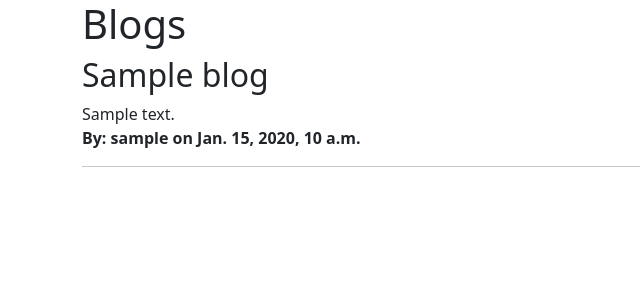
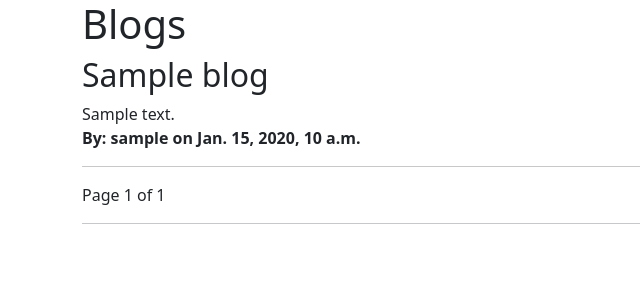
Before and after one commit to KayongoYongo/PC-Builders_MarketPlace, a Django app: template pc_builders_marketplace/blog_app/templates/blog_app/blog_list.html in a window 1280 px wide. Shown: the top 300 px of the page, without its empty margins (0-640 px from the left). Run offline with Django 5.2, Linux system fonts and the light colour scheme; the template is opened without the code that fills it: most values are stand-ins (such as "Sample title", 1, 10 or a date in 2020); data that the repository does not hold is empty; some libraries are stand-ins or nearby versions.

Commit message:
impliment pagination on the blog list

```diff
--- a/pc_builders_marketplace/blog_app/templates/blog_app/blog_list.html
+++ b/pc_builders_marketplace/blog_app/templates/blog_app/blog_list.html
@@ -4,12 +4,14 @@
 {% block title %}Blog list{% endblock %}
 {% block head %}
     {{ super }}
+    <!-- Load Bootstrap CSS for styling -->
     <link rel="stylesheet" href="https://cdn.jsdelivr.net/npm/bootstrap@5.0.0-beta3/dist/css/bootstrap.min.css">
 {% endblock %}
 {% block content %}
 <div class="container">
     <h1>Blogs</h1>
-    {% for blog in blogs %}
+    <!-- Loop through each blog in the paginated page object -->
+    {% for blog in page_obj %}
         <a href="{% url 'view_blog' blog.id %}" class="text-decoration-none text-reset">
             <div class="blog-post">
                 <h2>{{ blog.title }}</h2>
@@ -21,5 +23,19 @@
         </a>
         <hr>
     {% endfor %}
-</div>
+
+    {% if page_obj.has_previous %}
+        <a href="?page=1">&laquo First</a>
+        <a href="?page={{ page_obj.previous_page_number }}">Previous</a>
+    {% endif %}
+
+    Page {{ page_obj.number }} of {{ page_obj.paginator.num_pages }}
+
+    {% if page_obj.has_next %}
+        <a href="?page={{ page_obj.next_page_number }}">next</a>
+        <a href="?page={{ page_obj.paginator.num_pages }}">&raquo Last</a>
+    {% endif %}
+
+    <hr>
+
 {% endblock %}
```
